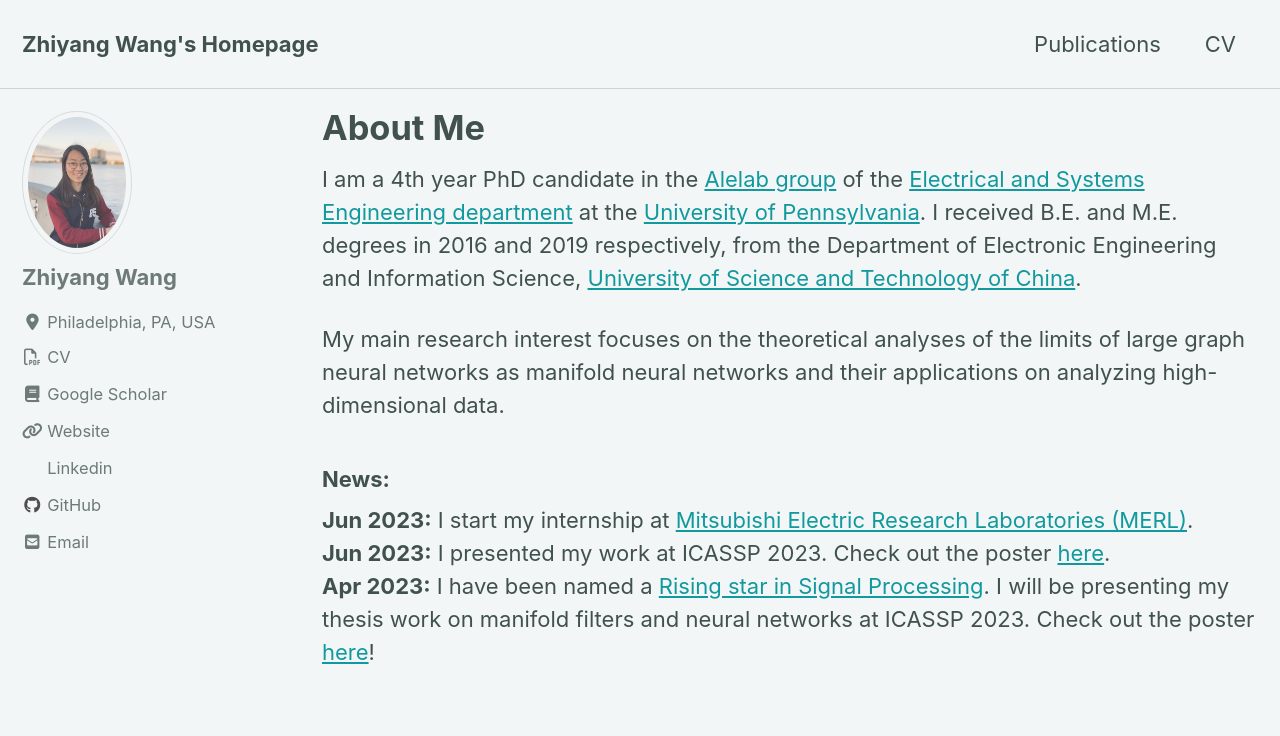
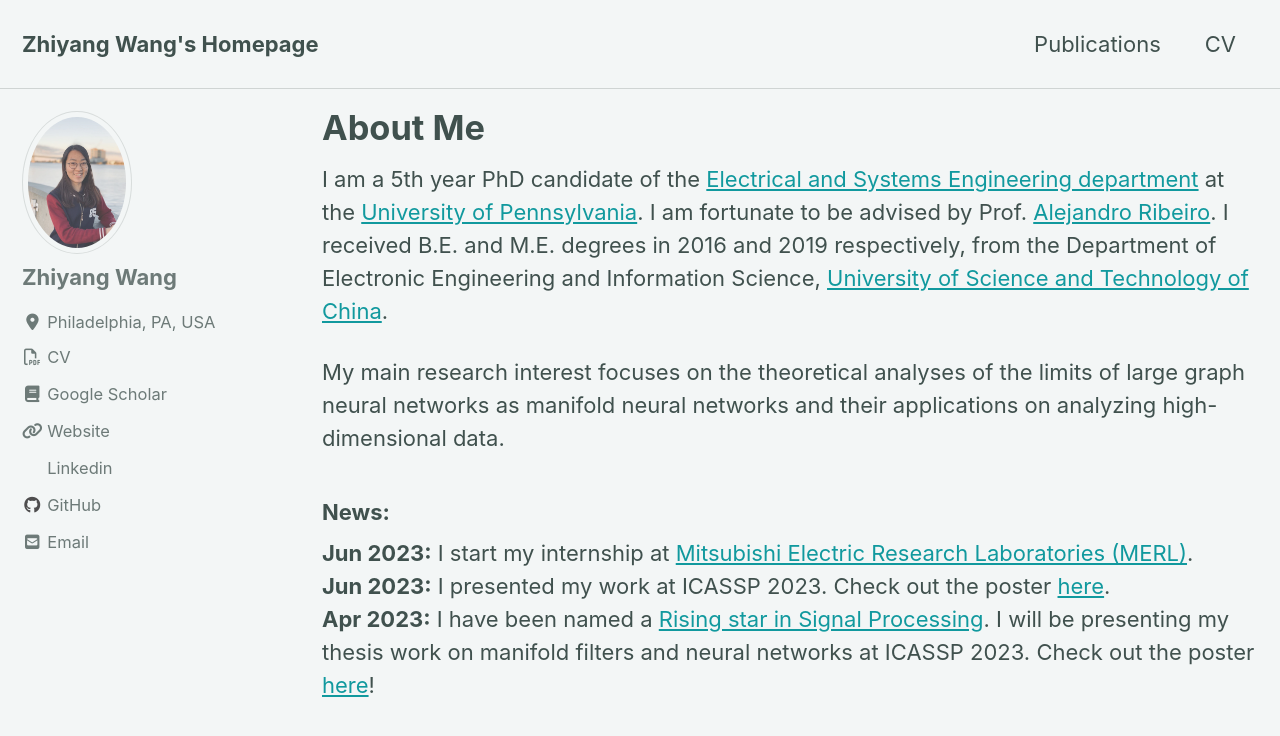
Before and after one commit to Zhiyang43/zhiyang43.github.io, a Jekyll site: the page built from _pages/about.md, in a window 1280 px wide and 900 px high. Shown: the top 736 px of the window. Built offline with Jekyll 4.4.1, drawn with Linux system fonts in a browser that asks for light colours; cached includes are drawn as plain includes; nearby versions of some CDN libraries.

Commit message:
Update about.md

```diff
--- a/_pages/about.md
+++ b/_pages/about.md
@@ -11,7 +11,7 @@ redirect_from:
 ---
 
 
-I am a 4th year PhD candidate in the [Alelab group](https://alelab.seas.upenn.edu/) of the [Electrical and Systems Engineering department](https://www.ese.upenn.edu/) at the [University of Pennsylvania](https://www.upenn.edu/). I received B.E. and M.E. degrees in 2016 and 2019 respectively, from the Department of Electronic Engineering and Information Science, [University of Science and Technology of China](https://en.ustc.edu.cn/). <br>
+I am a 5th year PhD candidate of the [Electrical and Systems Engineering department](https://www.ese.upenn.edu/) at the [University of Pennsylvania](https://www.upenn.edu/). I am fortunate to be advised by Prof. [Alejandro Ribeiro](https://alelab.seas.upenn.edu/alejandro-ribeiro/). I received B.E. and M.E. degrees in 2016 and 2019 respectively, from the Department of Electronic Engineering and Information Science, [University of Science and Technology of China](https://en.ustc.edu.cn/). <br>
 
 My main research interest focuses on the theoretical analyses of the limits of large graph neural networks as manifold neural networks and their applications on analyzing high-dimensional data.
 
```
